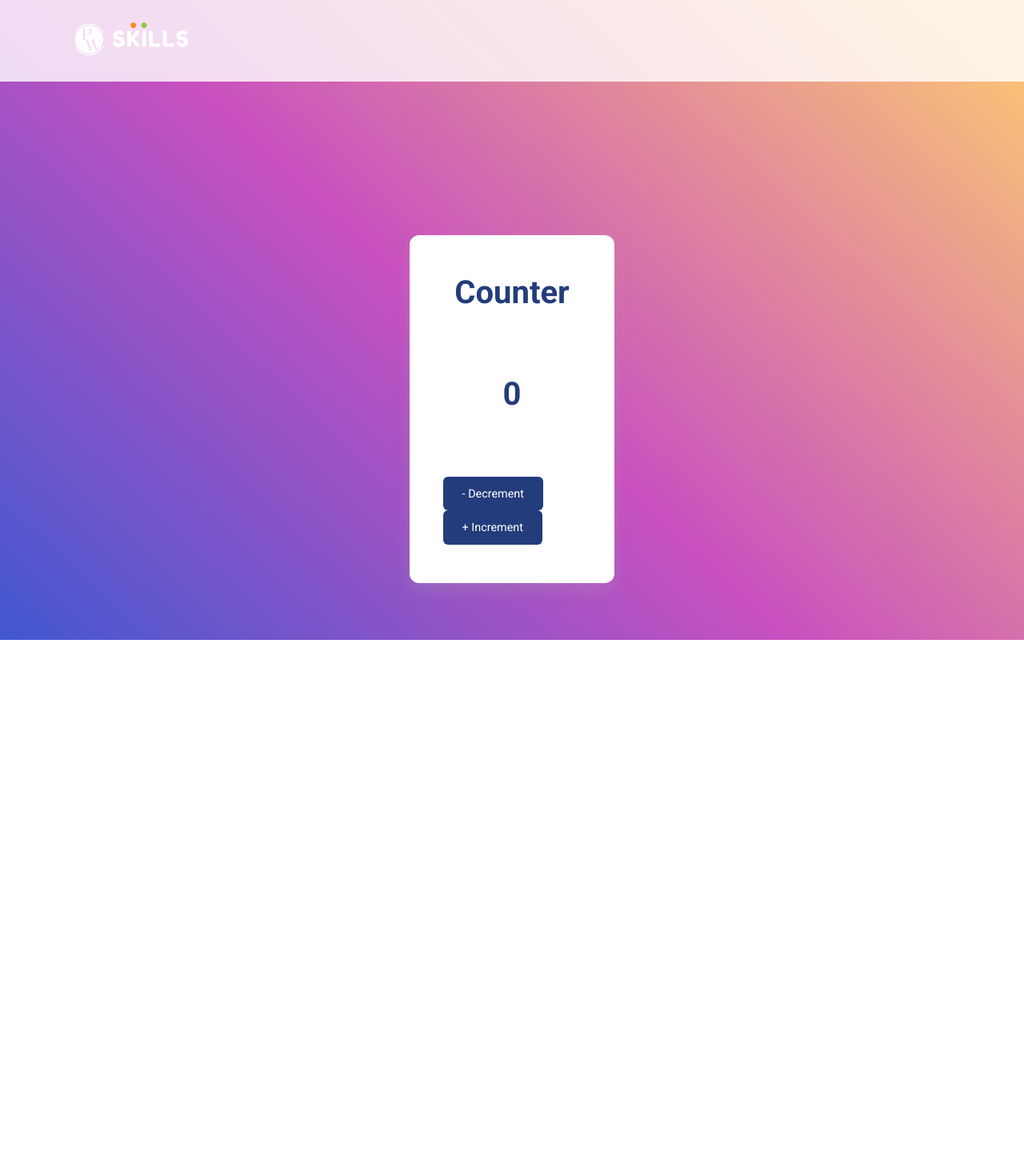
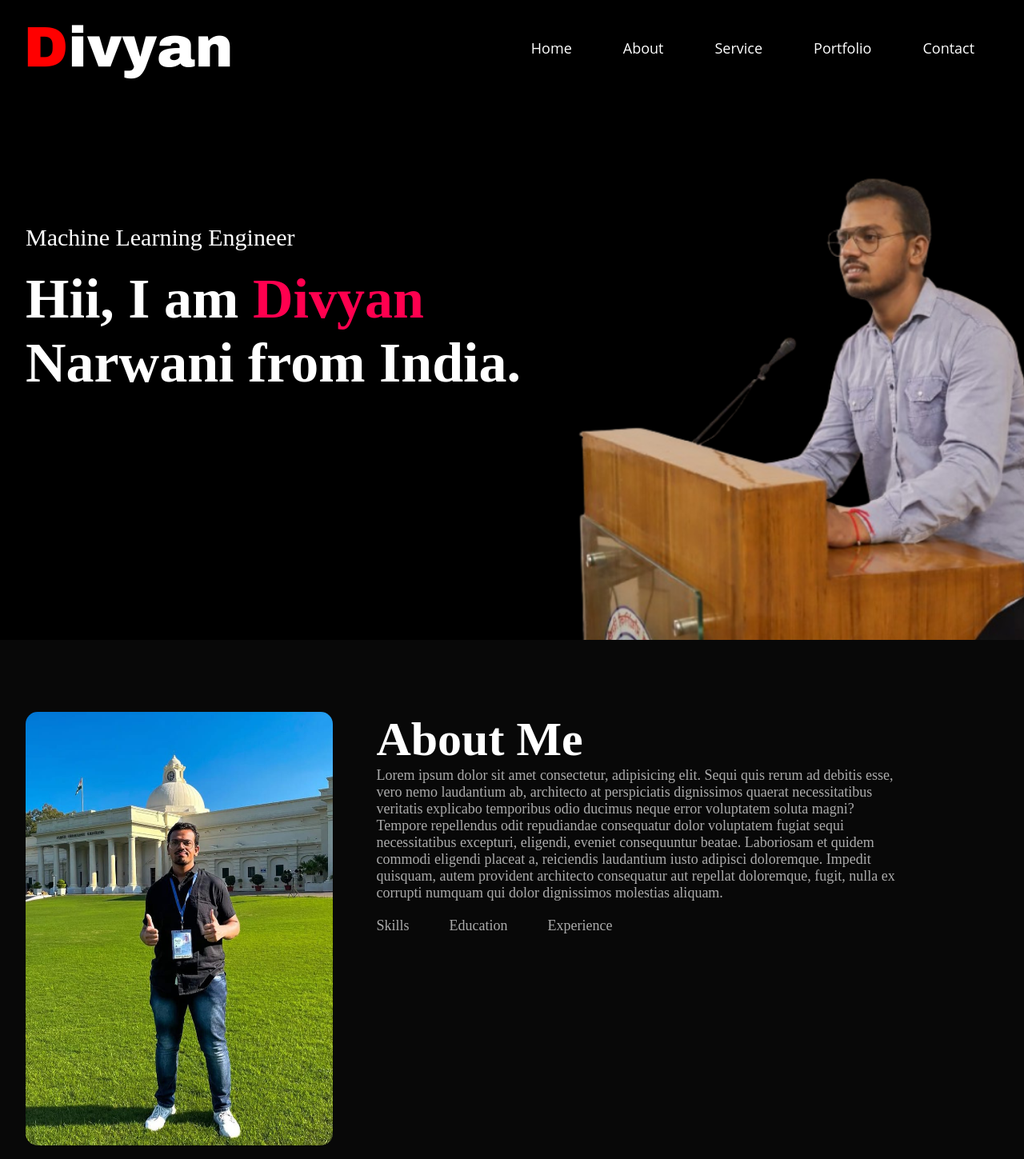
Before and after one commit to divyannarwani/portfolio, a plain HTML site: page index.html in a window 1280 px wide. Shown: the whole page at 80% size. Before the commit the page ends 800 px from the top, so only its background shows below. Drawn offline with Linux system fonts and the light colour scheme.

Commit message:
first commit

```diff
--- a/counter.js
+++ /dev/null
@@ -1,18 +0,0 @@
-let counter = 0;
-
-// getting DOM elements using id
-const incrementButton = document.getElementById("increment");
-const decrementButton = document.getElementById("decrement");
-const counterDisplay = document.getElementById("counter");
-
-// onclick action for increment button
-incrementButton.addEventListener("click", () => {
-  counter++;
-  counterDisplay.innerText = counter;
-});
-
-// onclick action for decrement button
-decrementButton.addEventListener("click", () => {
-  counter--;
-  counterDisplay.innerText = counter;
-});
--- a/index.html
+++ b/index.html
@@ -1,62 +1,65 @@
 <!DOCTYPE html>
 <html lang="en">
 <head>
-    <meta charset="UTF-8" />
-    <meta http-equiv="X-UA-Compatible" content="IE=edge" />
-    <meta name="viewport" content="width=device-width, initial-scale=1.0" />
-    <title>PW Skills | Counter</title>
-    <!-- icon -->
-    <link
-      rel="icon"
-      type="image/x-icon"
-      sizes="16x16"
-      href="/images/favicon.ico"
-    />
-    <!-- imported the css file -->
-    <link rel="stylesheet" href="./styles.css" />
-    <!-- Font family import -->
-    <link
-      href="https://fonts.googleapis.com/css2?family=Roboto:wght@400;500;700&display=swap"
-      rel="stylesheet"
-    />
+    <meta charset="UTF-8">
+    <meta http-equiv="X-UA-Compatible" content="IE=edge">
+    <meta name="viewport" content="width=device-width, initial-scale=1.0">
+    <title>Divyan Portfolio</title>
+    <link rel="stylesheet" href="style.css">
 </head>
 <body>
-    <main>
-      <nav class="nav_bar">
+
+<!-- HEADER SECTION -->
+<div id="header">
     <div class="container">
-          <a href="https://pwskills.com/">
-            <img src="/images/pwskills-logo.png" alt="logo" class="nav_bar_logo"
-          /></a>
-        </div>
+
+        <nav>
+            <img src="images/Divyan.png" class="logo">
+            <ul>
+                <li><a href="#">Home</a></li>
+                <li><a href="#">About</a></li>
+                <li><a href="#">Service</a></li>
+                <li><a href="#">Portfolio</a></li>
+                <li><a href="#">Contact</a></li>
+            </ul>
         </nav>
 
-      <section class="container">
-        <div class="counter">
-          <div class="counter_body">
-            <h1 class="counter_body_heading">Counter</h1>
-            <p id="counter" class="counter_count_display">0</p>
-            <div class="counter_button">
-              <button
-                id="decrement"
-                class="counter_decrement"
-                onclick="{decrementButton}"
-              >
-                - Decrement
-              </button>
-              <button
-                id="increment"
-                class="counter_increment"
-                onclick="{incrementButton}"
-              >
-                + Increment
-              </button>
+        <div class="header-text">
+            <p>Machine Learning Engineer</p>
+            <h1>Hii, I am <span>Divyan</span><br>Narwani from India.</h1>
+        </div>
+
     </div>
 </div>
+
+
+<!-- ABOUT SECTION -->
+<div id="about">
+
+    <div class="container">
+
+        <div class="row" , style="margin-right: 120px;">
+
+            <div class="about-col-1">
+                <img src="images/user.png">
             </div>
-      </section>
-    </main>
 
-    <!-- imported js file below -->
-    <script src="./counter.js"></script>
+            <div class="about-col-2">
+                <h1 class="sub-title">About Me</h1>
+                <p style="font-size: 18px;">Lorem ipsum dolor sit amet consectetur, adipisicing elit. Sequi quis rerum ad debitis esse, vero nemo laudantium ab, architecto at perspiciatis dignissimos quaerat necessitatibus veritatis explicabo temporibus odio ducimus neque error voluptatem soluta magni? Tempore repellendus odit repudiandae consequatur dolor voluptatem fugiat sequi necessitatibus excepturi, eligendi, eveniet consequuntur beatae. Laboriosam et quidem commodi eligendi placeat a, reiciendis laudantium iusto adipisci doloremque. Impedit quisquam, autem provident architecto consequatur aut repellat doloremque, fugit, nulla ex corrupti numquam qui dolor dignissimos molestias aliquam.</p>
+
+                <div class="tab-titles">
+                    <p class="tab-links">Skills</p>
+                    <p class="tab-links">Education</p>
+                    <p class="tab-links">Experience</p>
+                </div>
+
+            </div>
+
+        </div>
+    </div>
+
+</div>
+
 </body>
 </html>
--- /dev/null
+++ b/style.css
@@ -0,0 +1,147 @@
+*{
+    margin:0;
+    padding:0;
+    font-family: "Poppins", "sans-serif";
+    box-sizing: "border-box";
+}
+
+html {
+    font-family: 'Open Sans', sans-serif;
+}
+
+body{
+    background: #080808;
+    color: #fff;
+}
+
+#header{
+    width: 100%;
+    height: 100vh;
+    background-image: url(images/image.png);
+    background-size: cover;
+    background-position: center;
+}
+
+.container{
+    padding: 10px 2.5%;
+}
+
+.logo{
+    width: 260px;
+    height: 100px;
+}
+
+nav{
+    display: flex;
+    align-items: center;
+    justify-content: space-between;
+    flex-wrap: wrap;
+}
+
+nav ul li{
+    display: inline-block;
+    list-style: none;
+    margin: 10px 30px;
+}
+
+nav ul li a{
+    color: #fff;
+    text-decoration: none;
+    font-size: 18px;
+    font-family: 'Open Sans', sans-serif;
+    /*font-family: system-ui, -apple-system, BlinkMacSystemFont, 'Segoe UI', Roboto, Oxygen, Ubuntu, Cantarell, 'Open Sans', 'Helvetica Neue', sans-serif;*/
+    position: relative;
+}
+
+nav ul li a::after{
+    content: "";
+    width: 0;
+    height: 3px;
+    background: #ff004f;
+    position: absolute;
+    left: 0;
+    bottom: -6px;
+    transition: 0.3s;
+}
+
+nav ul li a:hover::after{
+    width: 100%;
+}
+
+.header-text{
+    margin-top: 14%;
+    font-size: 30px;
+    font-family: 'Open Sans', sans-serif;
+}
+
+.header-text h1{
+    font-size: 70px;
+    margin-top: 20px;
+}
+
+.header-text h1 span{
+    color: #ff004f;
+}
+
+/* -------- About ------ */
+
+#about{
+    padding: 80px 0;
+    color: #ababab;
+}
+
+.row{
+    display: flex;
+    justify-content: space-between;
+    flex-wrap: wrap;
+}
+
+.about-col-1{
+    flex-basis: 35%;
+}
+
+.about-col-1 img{
+    /* height: 576px; */
+    /* width: 416px; */
+    width: 100%;
+    border-radius: 15px;
+}
+
+.about-col-2{
+    flex-basis: 60%;
+    font-size: 24px;
+}
+
+.sub-title{
+    font-size: 60px;
+    font-weight: 600;
+    color: #fff;
+}
+
+.tab-titles{
+    display: flex;
+    margin: 20px 0 40px;
+}
+
+.tab-links{
+    margin-right: 50px;
+    font-size: 18px;
+    font-weight: 500;
+    cursor: pointer;
+    position: relative;
+}
+
+.tab-links::after{
+    content: "";
+    width: 0;
+    height: 3px;
+    background: #ff004f;
+    position: absolute;
+    left: 0;
+    bottom: -6px;
+    transition: 0.3s;
+}
+
+.tab-links:hover::after{
+    width: 100%;
+}
--- a/styles.css
+++ /dev/null
@@ -1,91 +0,0 @@
-* {
-  margin: 0;
-  padding: 0;
-  box-sizing: border-box;
-  font-family: "Roboto", sans-serif;
-}
-
-.container {
-  max-width: 1440px;
-  margin: 0 auto;
-  overflow: auto;
-  padding: 0 4rem;
-}
-
-/* Body background */
-main {
-  position: fixed;
-  background-color: #4158d0;
-  background-image: linear-gradient(
-    43deg,
-    #4158d0 0%,
-    #c850c0 46%,
-    #ffcc70 100%
-  );
-  width: 100vw;
-  height: 100vh;
-}
-
-/* Navbar */
-.nav_bar {
-  background-color: rgba(255, 255, 255, 0.8);
-  width: 100vw;
-  padding: 1.2rem;
-}
-
-.nav_bar_logo {
-  width: 10rem;
-}
-
-/* counter */
-.counter {
-  background-color: white;
-  margin: 12rem 28rem;
-  border-radius: 12px;
-  padding: 3rem 1rem;
-  box-shadow: 0px 10px 20px rgba(171, 171, 171, 0.25);
-}
-
-.counter_body {
-  display: flex;
-  flex-direction: column;
-  align-items: center;
-  justify-content: center;
-  column-gap: 1rem;
-}
-
-.counter_body_heading {
-  color: #233c7b;
-  font-size: 2.5rem;
-  font-weight: 700;
-}
-
-.counter_count_display {
-  margin: 5rem auto;
-  color: #233c7b;
-  font-size: 2.5rem;
-  font-weight: 700;
-  width: 5rem;
-  text-align: center;
-}
-
-.counter_button button {
-  padding: 0.8rem 1.5rem;
-  color: white;
-  background-color: #233c7b;
-  border: none;
-  border-radius: 6px;
-  margin-left: 1.6rem;
-  font-size: 0.9rem;
-  cursor: pointer;
-  transition: all;
-}
-
-/* button hover effect */
-.counter_increment:hover {
-  transform: translateY(5%);
-}
-
-.counter_decrement:hover {
-  transform: translateY(5%);
-}
```
Also changed, not shown: images/Divyan.png (added), images/favicon.ico (deleted), images/image.png (added), images/ineuron-logo.png (deleted), images/pwskills-logo.png (deleted), images/user.png (added), 1 other file. Lines whose indentation alone changed are shown as unchanged.
